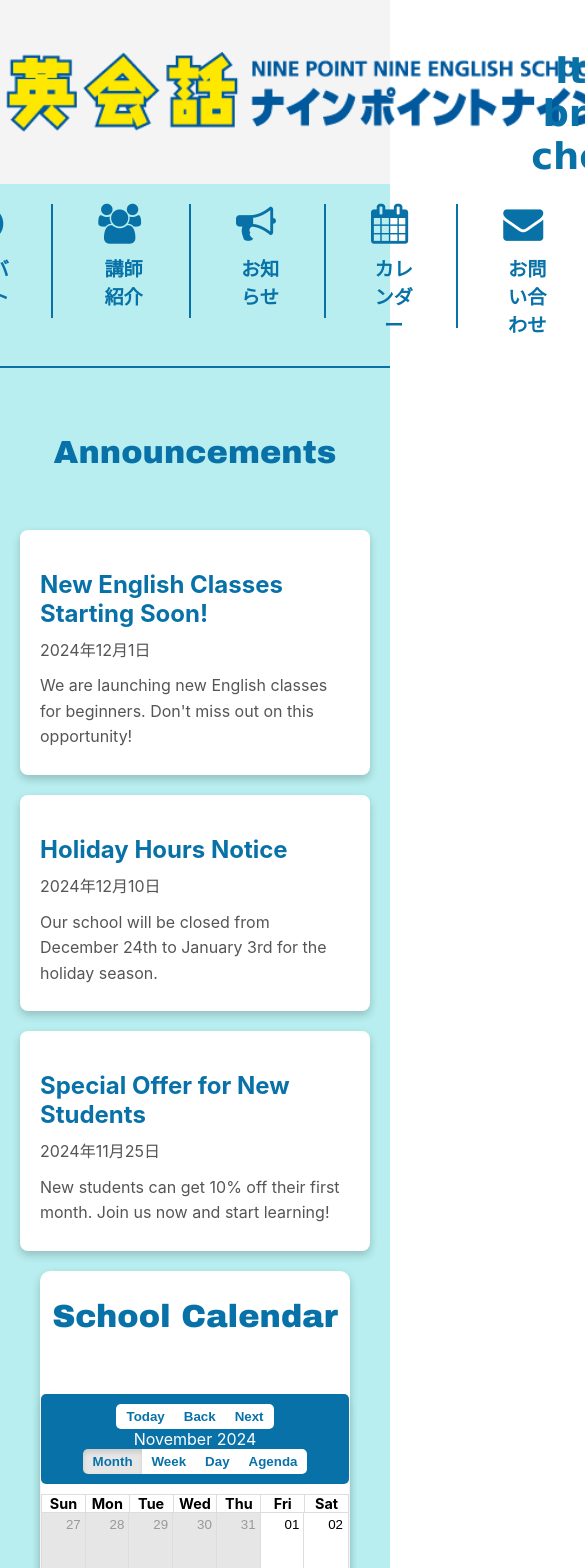
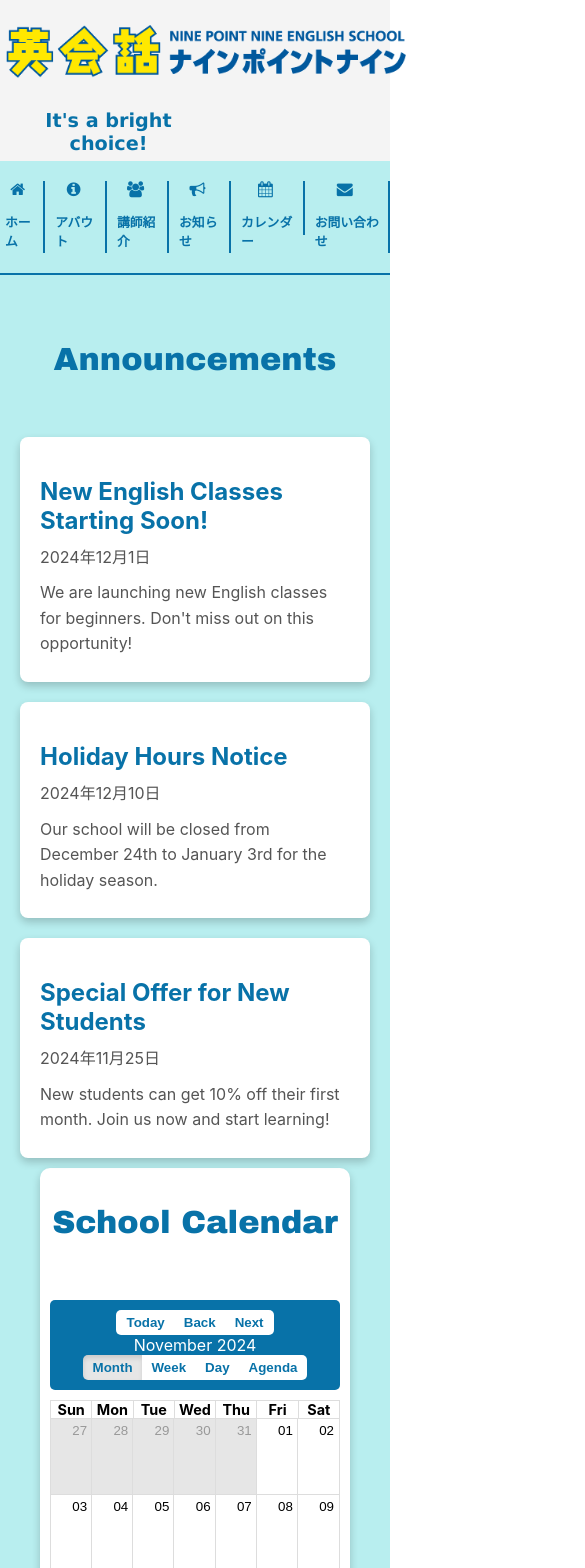
Before and after one commit to Vlad1slav86/9.9-English-School, a React (Create React App) app in the folder ninepointnineenglish/: page /announcements in a window 390 px wide. Shown: the top 1568 px of the page, 585 px wide, since content can reach past the window. Built offline with nearby package versions, Linux system fonts and the light colour scheme.

Commit message:
initial site

```diff
--- a/ninepointnineenglish/src/App.css
+++ b/ninepointnineenglish/src/App.css
@@ -1,41 +1,40 @@
 /* Main Section */
 .main {
-  height: 90vh; /* Adjust height as needed */
+  height: 90vh; /* Keep the full height */
   width: 100%; /* Full-width container */
-  margin: 0; /* Center the container */
-  padding: 0px; /* Add padding around the content */
-  background-image: url('/public/images/web_top_2022_11.gif');
-  background-size: cover; /* Fit the full image inside */
+  margin: 0; /* No margin */
+  padding: 0; /* No extra padding */
+  background-image: url('/public/images/web_top_2022_11.gif'); /* Keep the background */
+  background-size: cover; /* Ensure full image coverage */
   background-repeat: no-repeat;
-  background-position: center;
-  box-shadow: 0 4px 10px rgba(0, 0, 0, 0.1); /* Optional shadow for style */
+  background-position: center; /* Center the background image */
+  box-shadow: 0 4px 10px rgba(0, 0, 0, 0.1); /* Add subtle shadow */
   display: flex;
-  flex-direction: column; /* Stack the main image and smaller images vertically */
+  flex-direction: column; /* Stack content vertically */
   align-items: center;
   justify-content: flex-start; /* Align content to the top */
-  background-color: #b8eeef;
-  font-size: 36px;
+  background-color: #b8eeef; /* Backup color */
+  font-size: 36px; /* Default font size */
 }
-/*
+
 /* Wrapper for Image Gallery with horizontal scrolling */
 .image-gallery-wrapper {
   width: 100%; /* Full width of the screen */
   overflow: hidden; /* Hide overflowing content */
-  margin-top: 20px; /* Add space between the large image and the gallery */
-  background-color: #f7f7f7; /* Optional: Background for the wrapper */
+  margin-top: 20px; /* Space between sections */
+  background-color: #f7f7f7; /* Keep the wrapper background */
   display: flex;
-  justify-content: start; /* Align content to the start */
-  align-items: center; /* Ensure images are vertically aligned */
-  padding: 10px 0; /* Optional: Add padding for better spacing */
+  justify-content: start; /* Align to the start */
+  align-items: center; /* Align images vertically */
+  padding: 10px 0; /* Padding for spacing */
 }
 
 /* Image Gallery Container */
 .image-gallery {
-  display: flex; /* Align smaller images horizontally */
-  flex-wrap: nowrap; /* Prevent wrapping */
+  display: flex; /* Horizontal alignment */
+  flex-wrap: nowrap; /* Prevent wrapping by default */
   gap: 20px; /* Space between images */
-  /* min-width: calc(300px * 12 + 20px * 11); Ensure gallery can contain all images + gap */
-  animation: scrollGallery 60s linear infinite; /* Animation for scrolling */
+  animation: scrollGallery 60s linear infinite; /* Scrolling animation */
 }
 
 /* Keyframes for automatic horizontal scrolling */
@@ -50,106 +49,63 @@
 
 /* General styling for image elements */
 .image-gallery img {
-  width: 300px; /* Fixed width for gallery images */
+  width: 300px; /* Fixed width */
   height: 200px; /* Fixed height */
-  border-radius: 8px;
+  border-radius: 8px; /* Rounded corners */
   box-shadow: 0 2px 5px rgba(0, 0, 0, 0.3);
-  transition: transform 0.3s ease; /* Smooth transformation effect */
+  transition: transform 0.3s ease; /* Smooth hover effect */
 }
 
+.image-gallery img:hover {
+  transform: scale(1.5); /* Enlarge on hover */
+}
 
-.image-gallery img:hover {
-  transform: scale(1.5); /* Slightly enlarge on hover */
-}
 .image-gallery:hover {
   animation-play-state: paused; /* Pause animation on hover */
 }
-.image-gallery .image-duplicate {
-  display: flex; /* Duplicate container aligns in the same row */
-  gap: 20px; /* Space between duplicates */
+
+/* Responsive Design for Smaller Screens */
+/* Responsive Adjustments for iPhone and Small Screens */
+@media (max-width: 430px) {
+  .main {
+      height: 300px; /* Let content determine height */
+      padding: 0px; /* Add breathing space */
+      font-size: 24px; /* Adjust font size for readability */
   }
 
-
-
-/* Specific background images for divs */
-.image-gallery .image1,
-.image-gallery .image2,
-.image-gallery .image3,
-.image-gallery .image4,
-.image-gallery .image5,
-.image-gallery .image6,
-.image-gallery .image7,
-.image-gallery .image8,
-.image-gallery .image9,
-.image-gallery .image10,
-.image-gallery .image11,
-.image-gallery .image12 {
-  width: 300px; /* Set the width */
-  height: 200px; /* Set the height */
-  background-size: cover;
-  background-position: center;
-  box-shadow: 0 4px 8px rgba(0, 0, 0, 0.2);
+  .image-gallery-wrapper {
+      padding: 5px;
+      overflow: visible;
   }
 
-/* Specific background images for each image div */
-.image-gallery .image1 {
-  background-image: url('/public/images/student_erika_haruto_osuke.jpg');
+  .image-gallery {
+      flex-wrap: wrap; /* Stack images vertically */
+      animation: none !important;
+      gap: 10px; /* Reduce gap between images */
+      justify-content: center;
   }
 
-.image-gallery .image2 {
-  background-image: url('/public/images/student_reisuke.jpg');
+  .gallery-image {
+    animation: none;
   }
 
-.image-gallery .image3 {
-  background-image: url('/public/images/sutudent_aoi_DSC02296.jpg');
+  .image-gallery img {
+      width: 100%; /* Images take full container width */
+      height: auto; /* Maintain aspect ratio */
   }
 
-.image-gallery .image4 {
-  background-image: url('/public/images/sutudent_hinata_DSC02012.jpg');
+  h1, h2 {
+      font-size: 1.5rem; /* Adjust heading size */
+      text-align: center; /* Center text */
   }
 
-.image-gallery .image5 {
-  background-image: url('/public/images/Justin_yuma_kimika_satsuki.jpg');
+  .calendar-section {
+      padding: 10px; /* Reduce padding */
+      margin: 10px auto; /* Adjust margins */
+      max-width: 100%; /* Ensure calendar fits screen */
   }
 
-.image-gallery .image6 {
-  background-image: url('/public/images/Paul_IMG_1539.jpg');
-}
-
-.image-gallery .image7 {
-  background-image: url('/public/images/Justin_mao_momoka.jpg');
-}
-
-.image-gallery .image8 {
-  background-image: url('/public/images/Lewis_1s.jpg');
-}
-
-.image-gallery .image9 {
-  background-image: url('/public/images/Lewis_2s.jpg');
-}
-
-.image-gallery .image10 {
-  background-image: url('/public/images/Lewis_3s.jpg');
-}
-
-.image-gallery .image11 {
-  background-image: url('/public/images/Lewis_4s.jpg');
-}
-
-.image-gallery .image12 {
-  background-image: url('/public/images/Paul_IMG_0962.jpg');
-}
-
-/* Responsive Design for Smaller Screens */
-@media (max-width: 768px) {
-  .image-gallery {
-    flex-wrap: wrap; /* Allow wrapping on smaller screens */
-    gap: 20px; /* Reduce spacing between items */
+  .rbc-calendar {
+      box-shadow: none; /* Simplify styles for smaller screens */
   }
 }
-
-@media (max-width: 768px) {
-  .image-gallery img {
-    width: 250px; /* Reduce image size on smaller screens */
-  }
-}
--- a/ninepointnineenglish/src/components/Header.css
+++ b/ninepointnineenglish/src/components/Header.css
@@ -47,3 +47,21 @@ nav a {
 header .logo img {
   height: 90px; /* You can keep this if needed for older code compatibility, but it's now managed by background-image */
 }
+
+@media (max-width: 430px) {
+  header .logo {
+  width: 400px;
+  height: 90px;
+  }
+
+  header p {
+font-size: 1.2rem;
+margin-top: -30px;
+padding-left: 205px;
+  }
+
+header {
+  flex-wrap: wrap;
+
+}
+}
--- a/ninepointnineenglish/src/components/Navbar.css
+++ b/ninepointnineenglish/src/components/Navbar.css
@@ -74,3 +74,45 @@ nav span {
 /* nav a:hover span {
   color: #ffd700;
 } */
+
+@media (max-width: 430px) {
+  nav ul li i {
+    font-size: 1rem !important; /* Adjust size as needed */
+    margin-right: 8px; /* Add some space between the icon and the text */
+   }
+
+   nav a {
+    display: flex;
+    flex-direction:column;
+    justify-content: center;
+    align-items: center;
+
+    padding: 0px 0px; /* Add horizontal padding */
+
+  }
+
+  nav strong {
+    font-size: 0.8rem;
+    font-weight: bold;
+    color: #0872a8;
+    margin-bottom: -20px;
+    margin-top: 10px;
+    padding: 5px;
+  }
+
+  nav ul {
+    display: flex; /* Arrange list items in a row */
+    gap: 5px; /* Add 5px gap between items */
+    list-style: none;
+    background-color: #b8eeef;
+    padding: 20px 0;
+    margin: 0;
+    justify-content: left; /* Center the links horizontally */
+    border-bottom: 2px solid #0872a8;
+  }
+
+  nav li {
+    text-align: left;
+  }
+
+}
```
Lines whose indentation alone changed are shown as unchanged.
